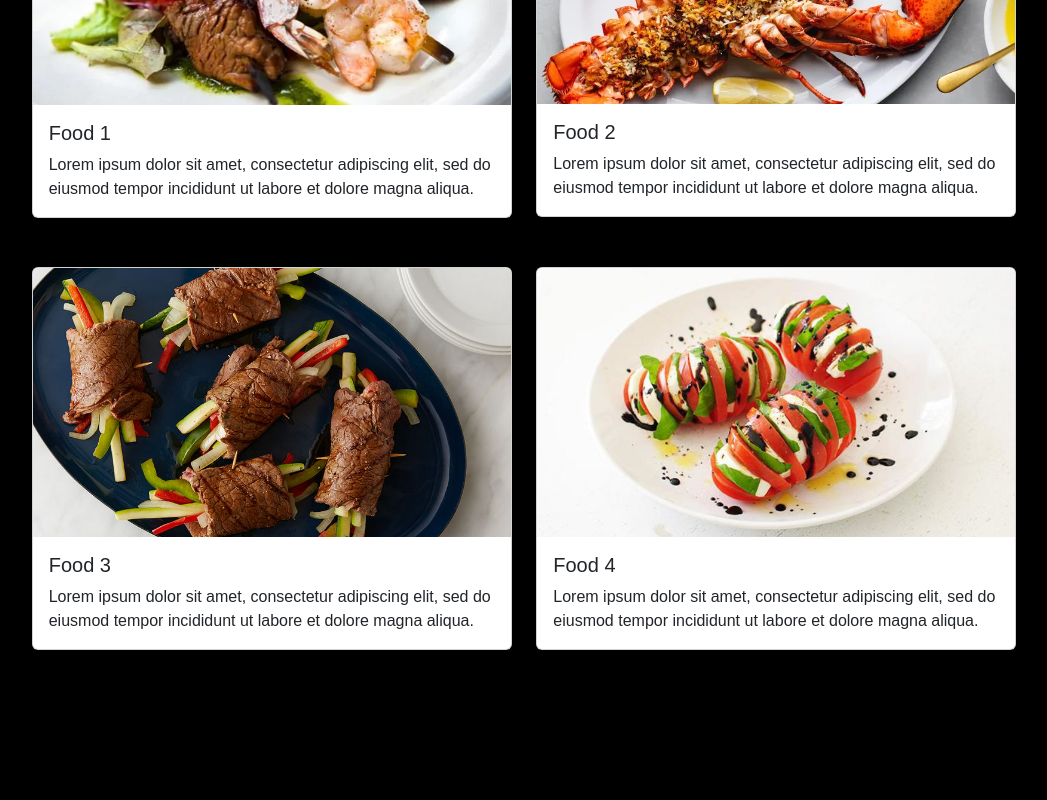
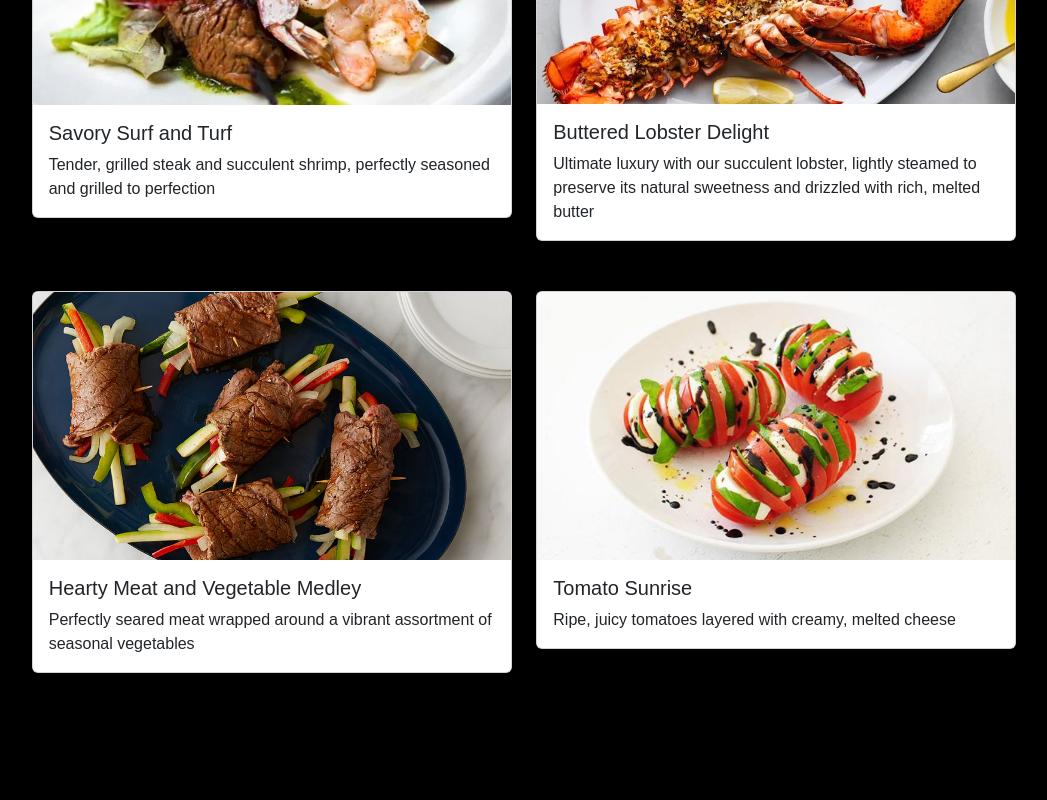
Before and after one commit to Soraaax277/Tequila-Sunrise, a React (Create React App) app in the folder tequila-moonrise/: page /restaurant in a window 1280 px wide. Shown: the part 1340-2140 px from the top of the page, without its empty margins (116-1163 px from the left). Built offline with nearby package versions, Linux system fonts and the light colour scheme.

Commit message:
updated chef roco and media

```diff
--- a/tequila-moonrise/package.json
+++ b/tequila-moonrise/package.json
@@ -49,5 +49,8 @@
   "main": "index.js",
   "keywords": [],
   "author": "",
-  "license": "ISC"
+  "license": "ISC",
+  "devDependencies": {
+    "@humanwhocodes/object-schema": "^2.0.3"
+  }
 }
--- a/tequila-moonrise/src/Restaurant.js
+++ b/tequila-moonrise/src/Restaurant.js
@@ -48,29 +48,29 @@ const Restaurant = () => {
                 <div className='foodCard'>
                     <RestaurantFoodCard
                         imageSrc={food1}
-                        foodname="Food 1"
-                        fooddescription="Lorem ipsum dolor sit amet, consectetur adipiscing elit, sed do eiusmod tempor incididunt ut labore et dolore magna aliqua."
+                        foodname="Savory Surf and Turf"
+                        fooddescription="Tender, grilled steak and succulent shrimp, perfectly seasoned and grilled to perfection"
                     />
                 </div>
                 <div className='foodCard'>
                     <RestaurantFoodCard
                         imageSrc={food2}
-                        foodname="Food 2"
-                        fooddescription="Lorem ipsum dolor sit amet, consectetur adipiscing elit, sed do eiusmod tempor incididunt ut labore et dolore magna aliqua."
+                        foodname="Buttered Lobster Delight"
+                        fooddescription="Ultimate luxury with our succulent lobster, lightly steamed to preserve its natural sweetness and drizzled with rich, melted butter"
                     />
                 </div>
                 <div className='foodCard'>
                     <RestaurantFoodCard
                         imageSrc={food3}
-                        foodname="Food 3"
-                        fooddescription="Lorem ipsum dolor sit amet, consectetur adipiscing elit, sed do eiusmod tempor incididunt ut labore et dolore magna aliqua."
+                        foodname="Hearty Meat and Vegetable Medley"
+                        fooddescription="Perfectly seared meat wrapped around a vibrant assortment of seasonal vegetables"
                     />
                 </div>
                 <div className='foodCard'>
                     <RestaurantFoodCard
                         imageSrc={food4}
-                        foodname="Food 4"
-                        fooddescription="Lorem ipsum dolor sit amet, consectetur adipiscing elit, sed do eiusmod tempor incididunt ut labore et dolore magna aliqua."
+                        foodname="Tomato Sunrise"
+                        fooddescription="Ripe, juicy tomatoes layered with creamy, melted cheese"
                     />
                 </div>
             </div>
--- a/tequila-moonrise/src/RestaurantMediaCarousel.js
+++ b/tequila-moonrise/src/RestaurantMediaCarousel.js
@@ -2,6 +2,7 @@ import React from "react";
 import Carousel from 'react-bootstrap/Carousel';
 import CarouselImage1 from './restaurantimage1.png';
 import CarouselImage2 from './restaurantimage2.png';
+import CarouselImage3 from './restaurantimage3.png';
 
 function RestaurantMediaCarousel() {
   return (
@@ -26,7 +27,7 @@ function RestaurantMediaCarousel() {
       <Carousel.Item>
         <img
           className="d-block w-100"
-          src={CarouselImage2}
+          src={CarouselImage3}
           alt="Third slide"
         />
       </Carousel.Item>
```
Also changed, not shown: tequila-moonrise/src/restaurantimage3.png (added), 1 other file (tests, documents, lock files or other folders).
